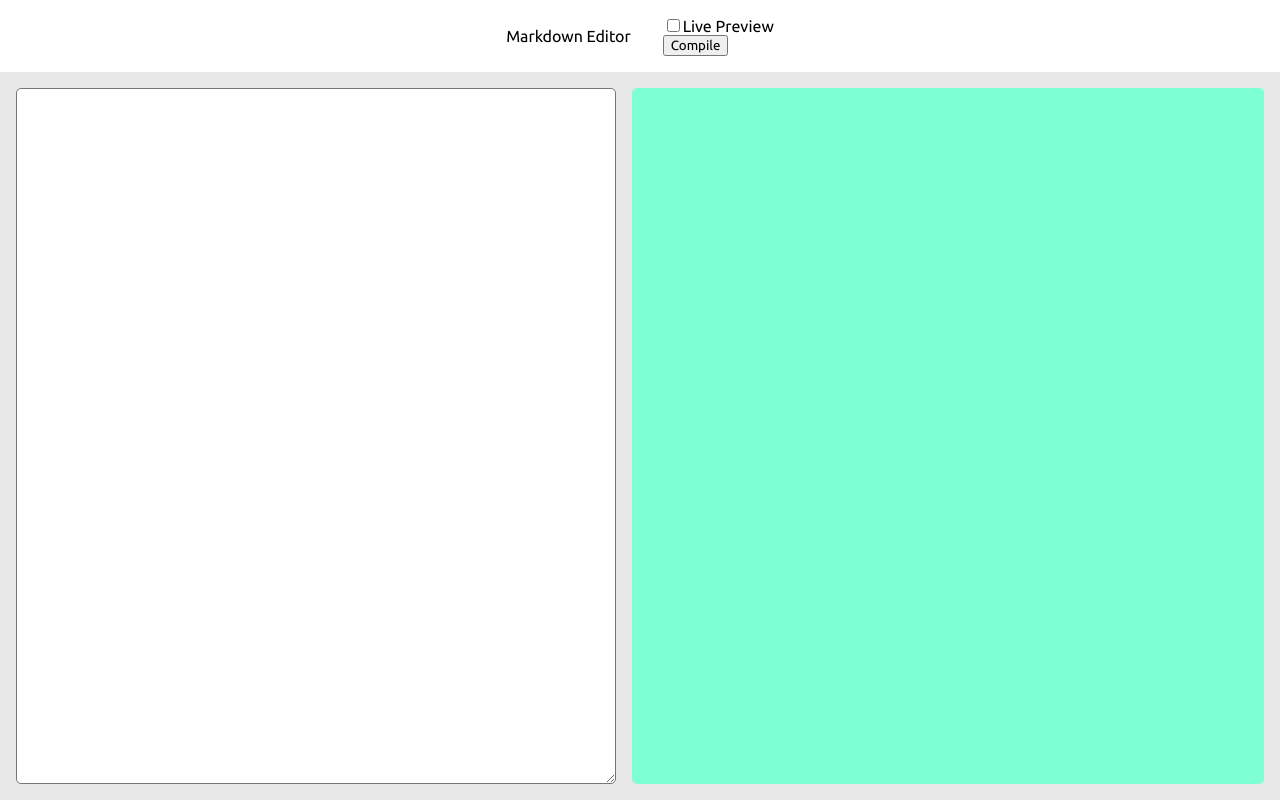
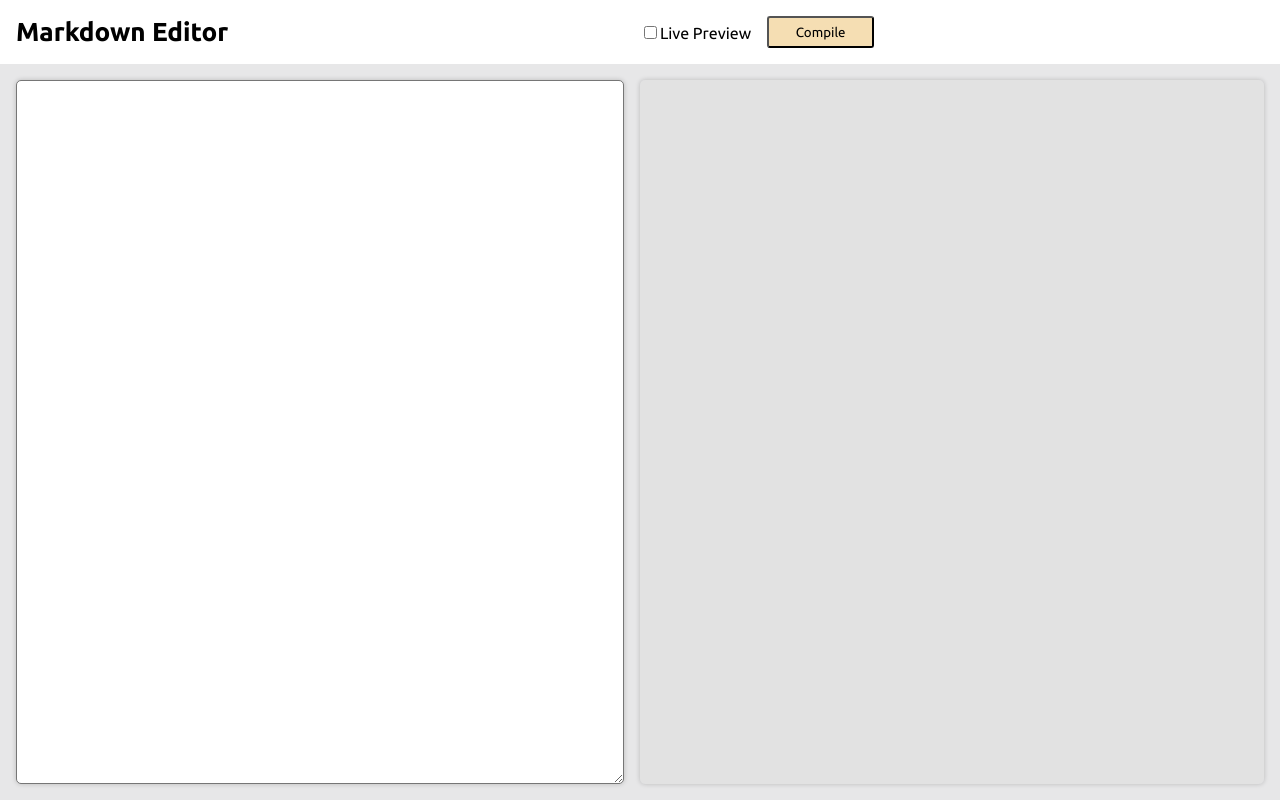
Before and after one commit to tib-source/markdown-previewer, a React (Create React App) app: page / in a window 1280 px wide. Built offline with nearby package versions, Linux system fonts and the light colour scheme.

Commit message:
Its 90% complete

```diff
--- a/src/Components/Header.js
+++ b/src/Components/Header.js
@@ -9,7 +9,7 @@ function Header({ checked }) {
   return (
     <header className="header">
       <div className="logo">Markdown Editor</div>
-      <div className="button">
+      <div className="buttons">
         <div className="check">
           <input onClick={handleCheck} type="checkbox" id="live"></input>
           <label htmlFor="live">Live Preview</label>
--- a/src/Style/App.css
+++ b/src/Style/App.css
@@ -41,14 +41,39 @@ body {
       -ms-flex-align: center;
           align-items: center;
   padding: 1em;
-  gap: 2em;
+}
+
+.header .logo {
+  -webkit-box-flex: 1;
+      -ms-flex: 1;
+          flex: 1;
+  font-size: 26px;
+  font-weight: bold;
+  text-align: left;
+}
+
+.header .buttons {
+  -webkit-box-flex: 1;
+      -ms-flex: 1;
+          flex: 1;
+  display: -webkit-box;
+  display: -ms-flexbox;
+  display: flex;
+  -webkit-box-align: center;
+      -ms-flex-align: center;
+          align-items: center;
+  gap: 1em;
+}
+
+.header .buttons button {
+  padding: 0.5em 2em;
+  background-color: wheat;
+  border-radius: 3px;
 }
 
 .container {
   width: 100vw;
-  -webkit-box-flex: 1;
-      -ms-flex: 1 1 auto;
-          flex: 1 1 auto;
+  height: 95%;
   display: -webkit-box;
   display: -ms-flexbox;
   display: flex;
@@ -58,9 +83,6 @@ body {
 }
 
 .container .editor {
-  -webkit-box-flex: 1;
-      -ms-flex: 1;
-          flex: 1;
   width: 100%;
   height: 100%;
 }
@@ -71,18 +93,25 @@ body {
   height: 100%;
   font-size: 15px;
   border-radius: 5px;
-  overflow: auto;
+  overflow: scroll;
+  -webkit-box-shadow: 0 0 5px rgba(0, 0, 0, 0.2);
+          box-shadow: 0 0 5px rgba(0, 0, 0, 0.2);
+}
+
+.container .editor textarea:focus {
+  outline: none;
 }
 
 .container .rendered {
-  -webkit-box-flex: 1;
-      -ms-flex: 1;
-          flex: 1;
+  -webkit-box-sizing: border-box;
+          box-sizing: border-box;
   padding: 0 1em;
   width: 100%;
   height: 100%;
-  background-color: aquamarine;
+  background-color: rgba(175, 177, 179, 0.1);
   border-radius: 5px;
-  overflow: auto;
+  overflow: scroll;
+  -webkit-box-shadow: 0 0 5px rgba(0, 0, 0, 0.2);
+          box-shadow: 0 0 5px rgba(0, 0, 0, 0.2);
 }
 /*# sourceMappingURL=App.css.map */
--- a/src/Style/App.scss
+++ b/src/Style/App.scss
@@ -8,18 +8,34 @@
   justify-content: center;
   align-items: center;
   padding: 1em;
-  gap: 2em;
+  .logo{
+    flex: 1;
+    font-size: 26px;
+    font-weight: bold;
+    text-align: left;
+  }
+  .buttons{
+    flex:1;
+    display: flex;
+    align-items: center;
+    gap: 1em;
+
+    button{
+      padding: 0.5em 2em;
+      background-color: wheat;
+      border-radius: 3px;
+    }
+  }
 }
 .container{
   width: 100vw;
-  flex: 1 1 auto;
+  height: 95%;
   display: flex;
   background-color: rgba(#afb1b3, 0.3);
   padding: 1em;
   gap: 1em;
 
   .editor{
-    flex: 1;
     width: 100%;
     height: 100%;
     textarea{
@@ -28,18 +44,24 @@
       height: 100%;
       font-size: 15px;
       border-radius: 5px;
-      overflow: auto;
+      overflow: scroll;
+      box-shadow: 0 0 5px rgba(0,0,0,0.2);
+    }
+    textarea:focus{
+      outline: none;
     }
 
 
   }
   .rendered{
-    flex:1;
+    box-sizing: border-box;
     padding: 0 1em;
     width: 100%;
     height: 100%;
-    background-color: aquamarine;
+    background-color: rgba(#afb1b3, 0.1);
     border-radius: 5px;
-    overflow: auto;
+    overflow: scroll;
+    box-shadow: 0 0 5px rgba(0,0,0,0.2);
+
   }
 }
```
Also changed, not shown: 1 other file (tests, documents, lock files or other folders).
